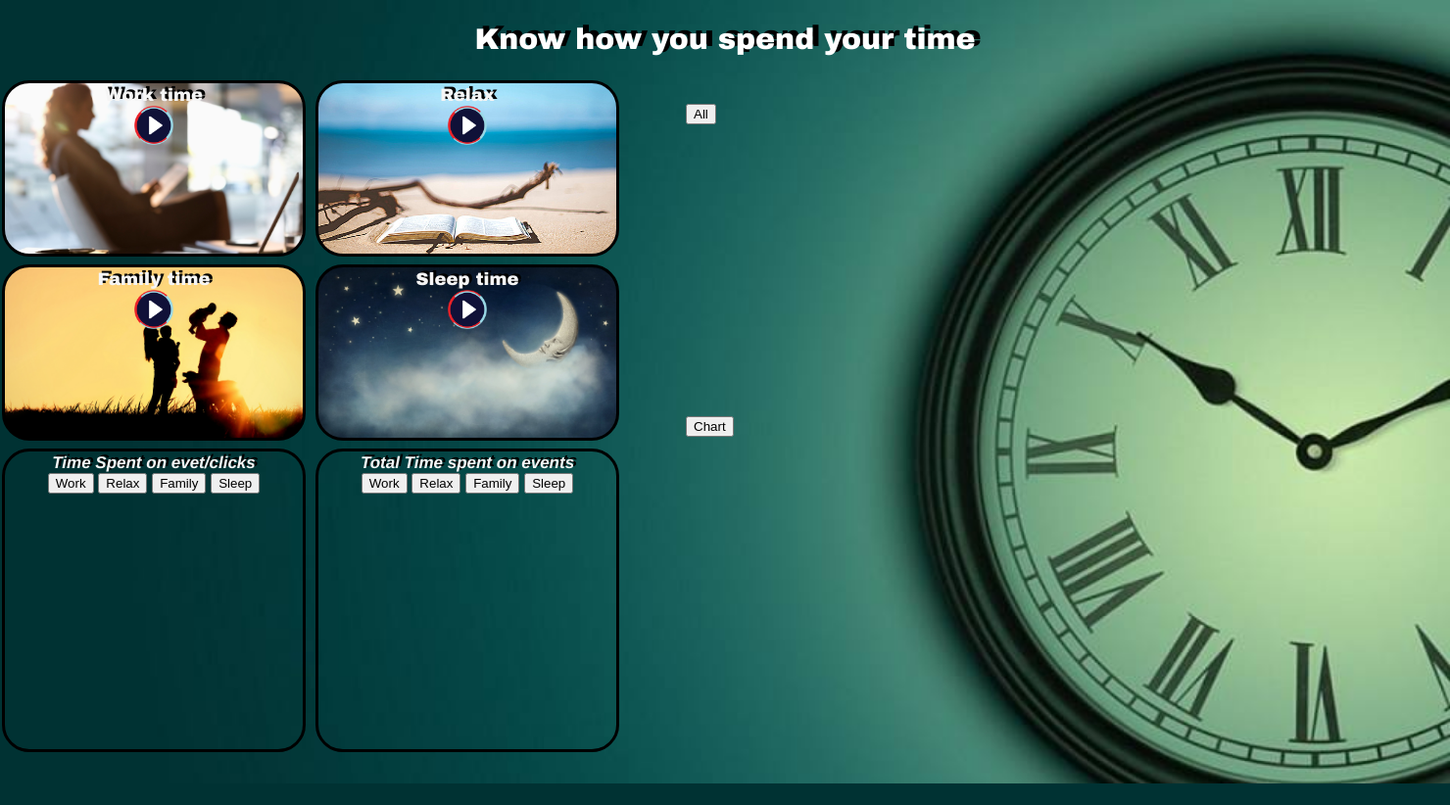
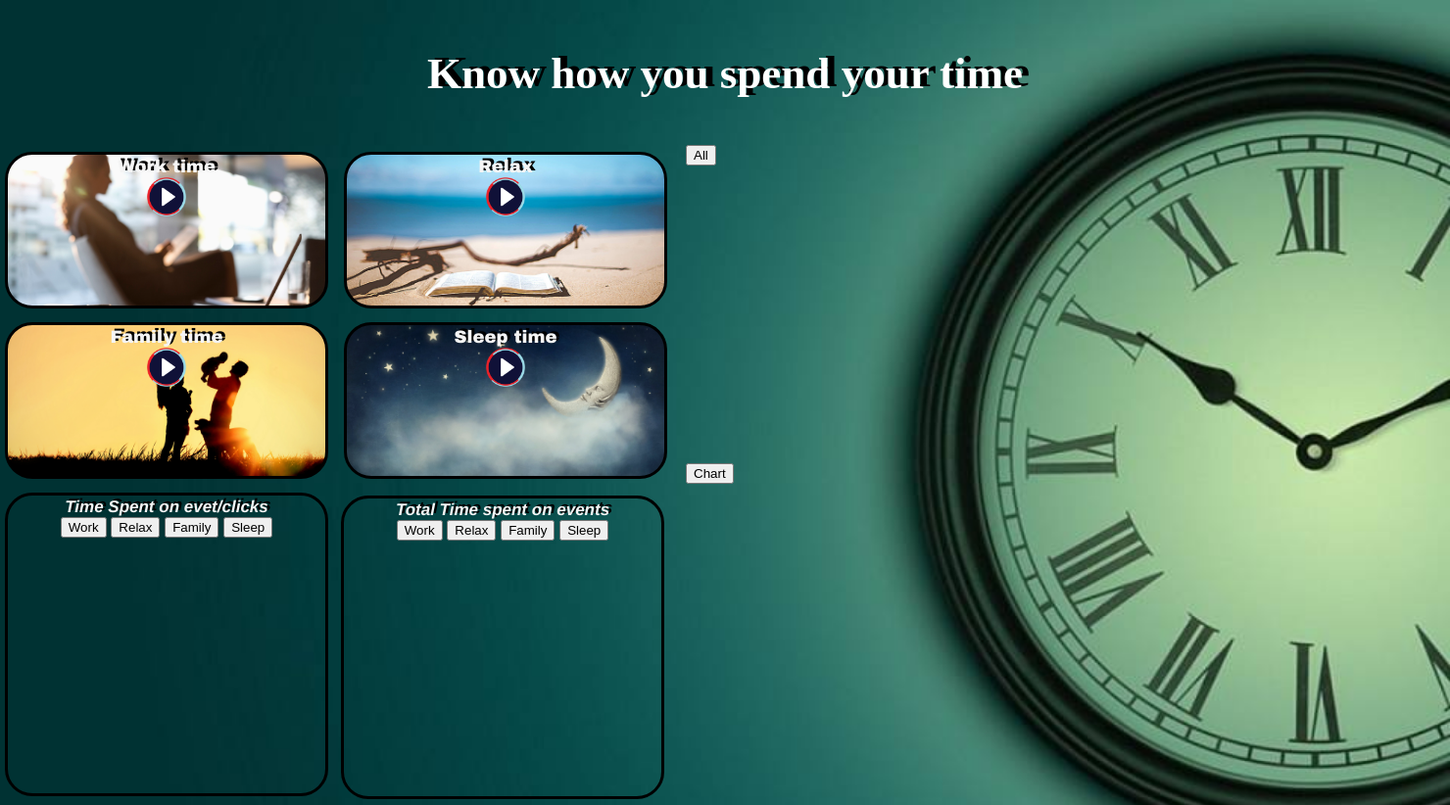
Before and after one commit to NyitraiZsolt/time-manager-app, a Node server app: page / in a window 1480 px wide. Shown: the whole page at 98% size. Before the commit the page ends 800 px from the top, so only its background shows below. Run offline with Node 20, Linux system fonts and the light colour scheme; data that the repository does not hold is empty; some libraries are stand-ins or nearby versions.

Commit message:
CSS  modificare 4 august

```diff
--- a/public/stylesheets/style.css
+++ b/public/stylesheets/style.css
@@ -19,15 +19,15 @@ body {
 
 
 #header {
-    height: 80px;
+    height: 150px;
     width: auto;
     display: flex;
     justify-content: center;
     align-items: center;
-    font-size: 30px;
+    font-size: 45px;
     font-weight: bolder;
-    font-family: "Arial Black";
-    text-shadow: 6px -3px  black;
+    font-family: "Times New Roman";
+    text-shadow: 7px -2px  black;
     color: white;
 
 }
@@ -45,15 +45,15 @@ body {
 .activity {
     text-align: center;
     display: inline-block;
-    margin: 2px;
+    margin: 5px;
     border: 3px solid black;
     border-radius: 28px;
     background-repeat: no-repeat;
     background-position: center;
     background-size: cover;
     padding: 2px;
-    height: 170px;
-    width: 300px;
+    height: 150px;
+    width: 320px;
     overflow: hidden;
 }
 .activity2{
@@ -67,7 +67,7 @@ body {
     background-size: cover;
     padding: 2px;
     height: 300px;
-    width: 300px;
+    width: 320px;
     overflow: hidden;
 }
 
@@ -81,11 +81,11 @@ body {
 }
 #stats{
     height: 300px;
-
+    color: whitesmoke;
+    font-family: Helvetica;
+    font-size: 17px;
+    font-style: italic;
 }
-
-
-
 
 .start-button, .stop-button{
     border:0;
@@ -140,12 +140,6 @@ body {
     border: 2px black;
 }
 
-#stats{
-    color: whitesmoke;
-    font-family: Helvetica;
-    font-size: 17px;
-    font-style: italic;
-}
 
 #totalStats{
     color: whitesmoke;
@@ -156,7 +150,7 @@ body {
 
 #myChart{
     width: 700px;
-    height: 300px;
+    height: 250px;
     position: absolute;
     color: black;
 }
```
